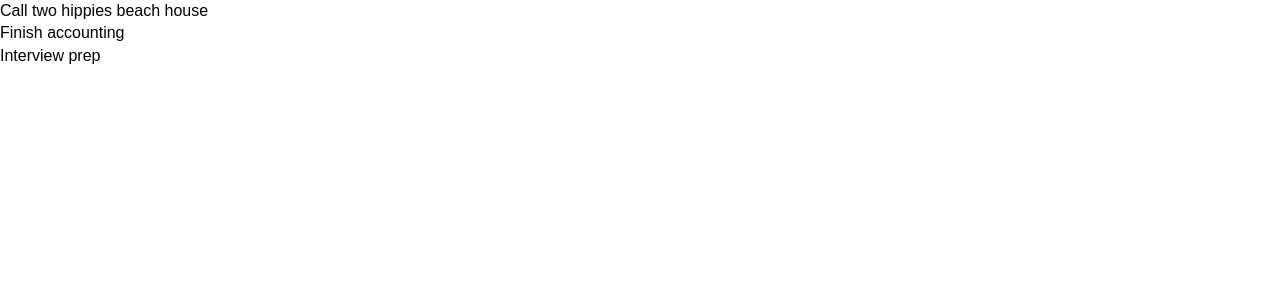
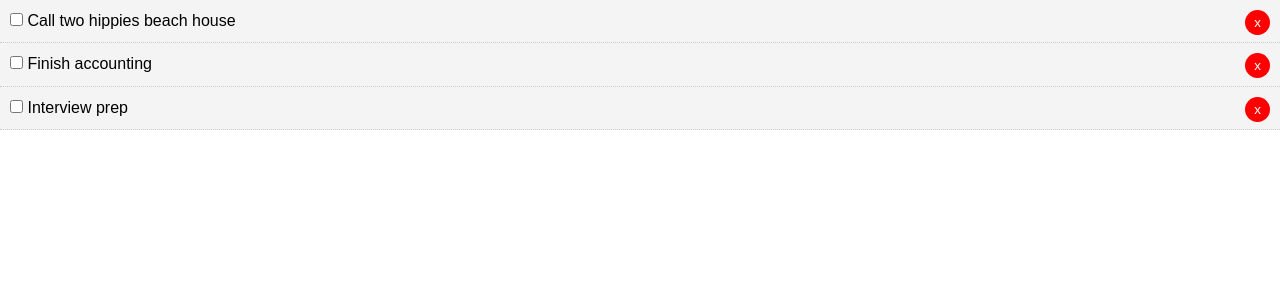
Before and after one commit to sethlewandowski/angular-traversy-todolist-youtube, an Angular app: page / in a window 1280 px wide. Shown: the top 300 px of the page. Built offline with nearby package versions, Linux system fonts and the light colour scheme.

Commit message:
saved work prior to adding httpmodule

```diff
--- a/src/app/component/todo-item/todo-item.component.css
+++ b/src/app/component/todo-item/todo-item.component.css
@@ -0,0 +1,19 @@
+.del {
+  background: #ff0000;
+  color: #fff;
+  border: none;
+  padding: 5px 9px;
+  border-radius: 50%;
+  cursor: pointer;
+  float: right;
+}
+
+.todo {
+  background: #f4f4f4;
+  padding: 10px;
+  border-bottom: 1px #ccc dotted;
+}
+
+.is-complete {
+  text-decoration: line-through;
+}
--- a/src/app/component/todo-item/todo-item.component.html
+++ b/src/app/component/todo-item/todo-item.component.html
@@ -1 +1,7 @@
-<p>{{ todo.title }}</p>
+<div [ngClass]="setClasses()">
+  <p>
+    <input (change)="onToggle(todo)" type="checkbox" />
+    {{ todo.title }}
+    <button (click)="onDelete(todo)" class="del">x</button>
+  </p>
+</div>
--- a/src/app/component/todo-item/todo-item.component.ts
+++ b/src/app/component/todo-item/todo-item.component.ts
@@ -12,4 +12,21 @@ export class TodoItemComponent implements OnInit {
   constructor() {}
 
   ngOnInit(): void {}
+
+  // set dynamic classes
+  setClasses() {
+    let classes = {
+      todo: true,
+      'is-complete': this.todo.completed,
+    };
+    return classes;
+  }
+
+  onToggle(todo: object) {
+    //todo.completed = !todo.completed;
+    console.log('toggle');
+  }
+  onDelete(todo: object) {
+    console.log('delete');
+  }
 }
--- a/src/app/component/todos/todos.component.ts
+++ b/src/app/component/todos/todos.component.ts
@@ -1,4 +1,5 @@
 import { Component, OnInit } from '@angular/core';
+import { TodoService } from '../../services/todo.service';
 import { Todo } from '../../models/Todo';
 
 @Component({
@@ -9,25 +10,9 @@ import { Todo } from '../../models/Todo';
 export class TodosComponent implements OnInit {
   todos!: Todo[];
 
-  constructor() {}
+  constructor(private todoService: TodoService) {}
 
-  ngOnInit(): void {
-    this.todos = [
-      {
-        id: 1,
-        title: 'Call two hippies beach house',
-        completed: false,
-      },
-      {
-        id: 1,
-        title: 'Finish accounting',
-        completed: false,
-      },
-      {
-        id: 1,
-        title: 'Interview prep',
-        completed: false,
-      },
-    ];
+  ngOnInit() {
+    this.todos = this.todoService.getTodos();
   }
 }
--- /dev/null
+++ b/src/app/services/todo.service.ts
@@ -0,0 +1,28 @@
+import { Injectable } from '@angular/core';
+
+@Injectable({
+  providedIn: 'root',
+})
+export class TodoService {
+  constructor() {}
+
+  getTodos() {
+    return [
+      {
+        id: 1,
+        title: 'Call two hippies beach house',
+        completed: false,
+      },
+      {
+        id: 1,
+        title: 'Finish accounting',
+        completed: false,
+      },
+      {
+        id: 1,
+        title: 'Interview prep',
+        completed: false,
+      },
+    ];
+  }
+}
```
Also changed, not shown: 1 other file (tests, documents, lock files or other folders).
